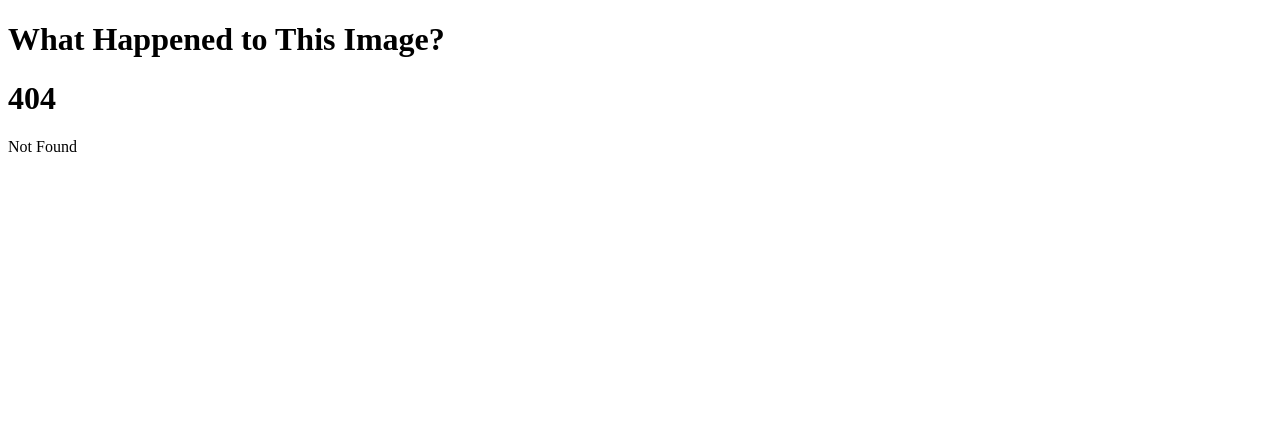
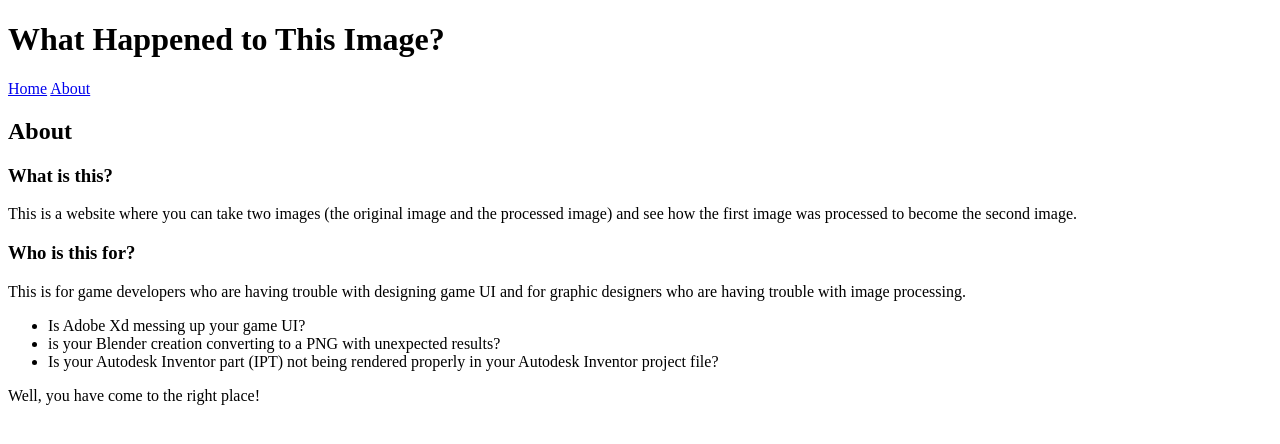
Before and after one commit to IRod22/what-happened-to-this-image, a SvelteKit app: page /about in a window 1280 px wide. Before the commit this address had no page. Shown: the top 444 px of the page. Built offline with nearby package versions, Linux system fonts and the light colour scheme.

Commit message:
add about page and navigation

```diff
--- a/src/routes/+layout.svelte
+++ b/src/routes/+layout.svelte
@@ -4,4 +4,9 @@
 
 <h1>What Happened to This Image?</h1>
 
+<nav>
+    <a href={`${base}/`}>Home</a>
+    <a href={`${base}/about`}>About</a>
+</nav>
+
 <slot></slot>
--- /dev/null
+++ b/src/routes/about/+page.svelte
@@ -0,0 +1,20 @@
+<h2>About</h2>
+
+<section>
+    <h3>What is this?</h3>
+    <p>
+        This is a website where you can take two images (the original image and the processed image)
+        and see how the first image was processed to become the second image.
+    </p>
+</section>
+
+<section>
+    <h3>Who is this for?</h3>
+    <p>This is for game developers who are having trouble with designing game UI and for graphic designers who are having trouble with image processing.</p>
+    <ul>
+        <li>Is Adobe Xd messing up your game UI?</li>
+        <li>is your Blender creation converting to a PNG with unexpected results?</li>
+        <li>Is your Autodesk Inventor part (IPT) not being rendered properly in your Autodesk Inventor project file?</li>
+    </ul>
+    <p>Well, you have come to the right place!</p>
+</section>
```
